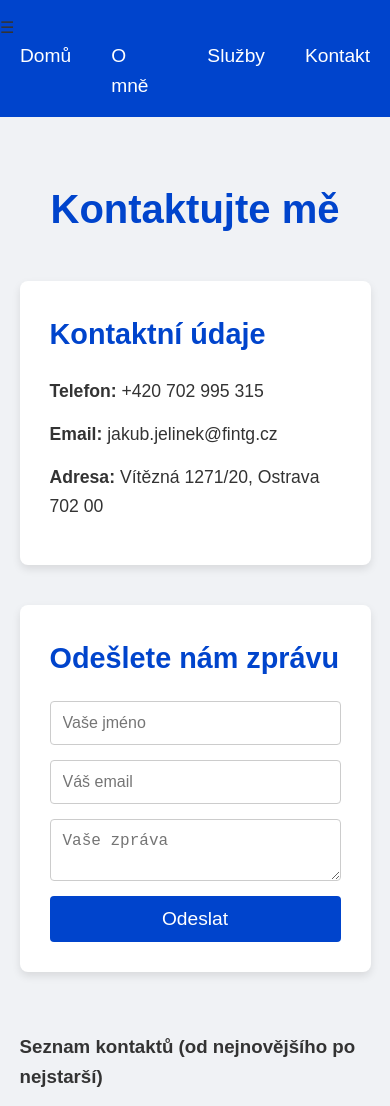
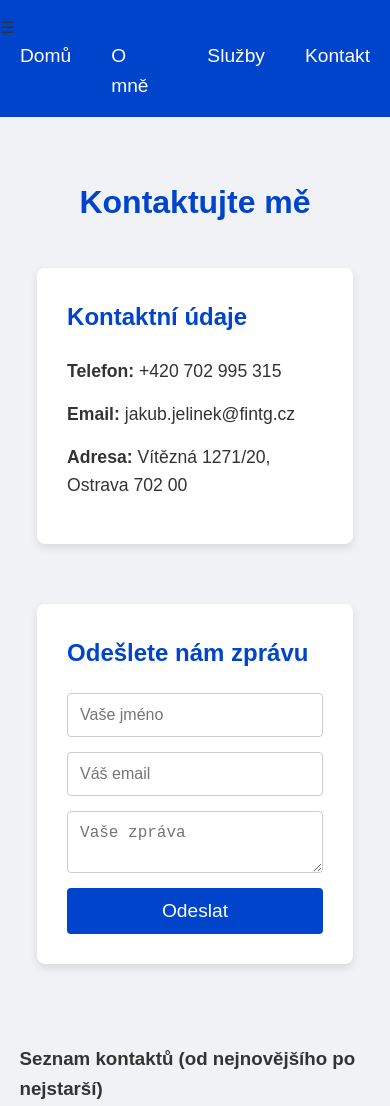
Before and after one commit to Monasik/moje-web-stranka, a plain HTML site: page kontakt.html in a window 390 px wide. Shown: the top 1106 px of the page. Drawn offline with Linux system fonts and the light colour scheme; no server answers.

Commit message:
Update kontakt.css

```diff
--- a/kontakt.css
+++ b/kontakt.css
@@ -84,3 +84,29 @@ footer {
 footer p {
     margin: 0;
 }
+
+/* Stylizace pro mobilní zařízení */
+@media only screen and (max-width: 768px) {
+    .contact-info {
+        flex-direction: column;
+        align-items: center;
+    }
+
+    .contact-details, .contact-form {
+        width: 90%;
+        max-width: 500px;
+        margin-bottom: 20px;
+    }
+
+    .contact-page h2 {
+        font-size: 2rem;
+    }
+
+    .contact-details h3, .contact-form h3 {
+        font-size: 1.5rem;
+    }
+
+    .contact-form button {
+        width: 100%;
+    }
+}
```
